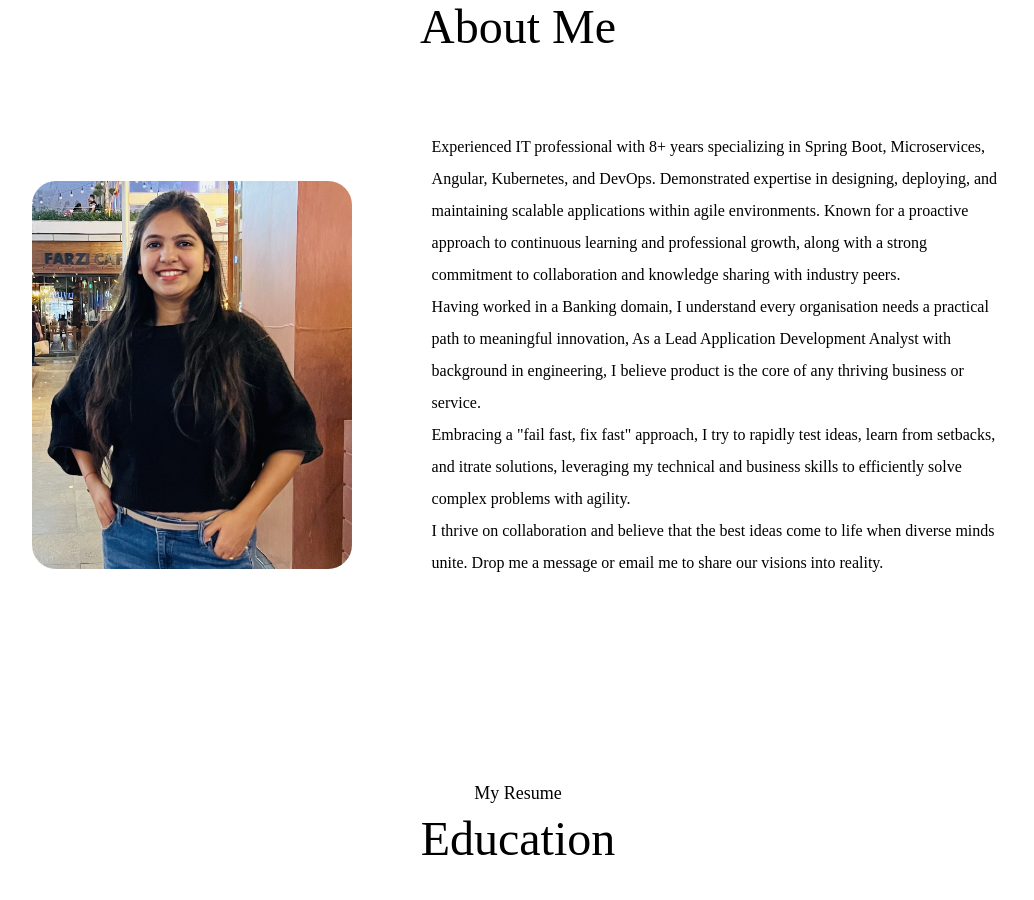
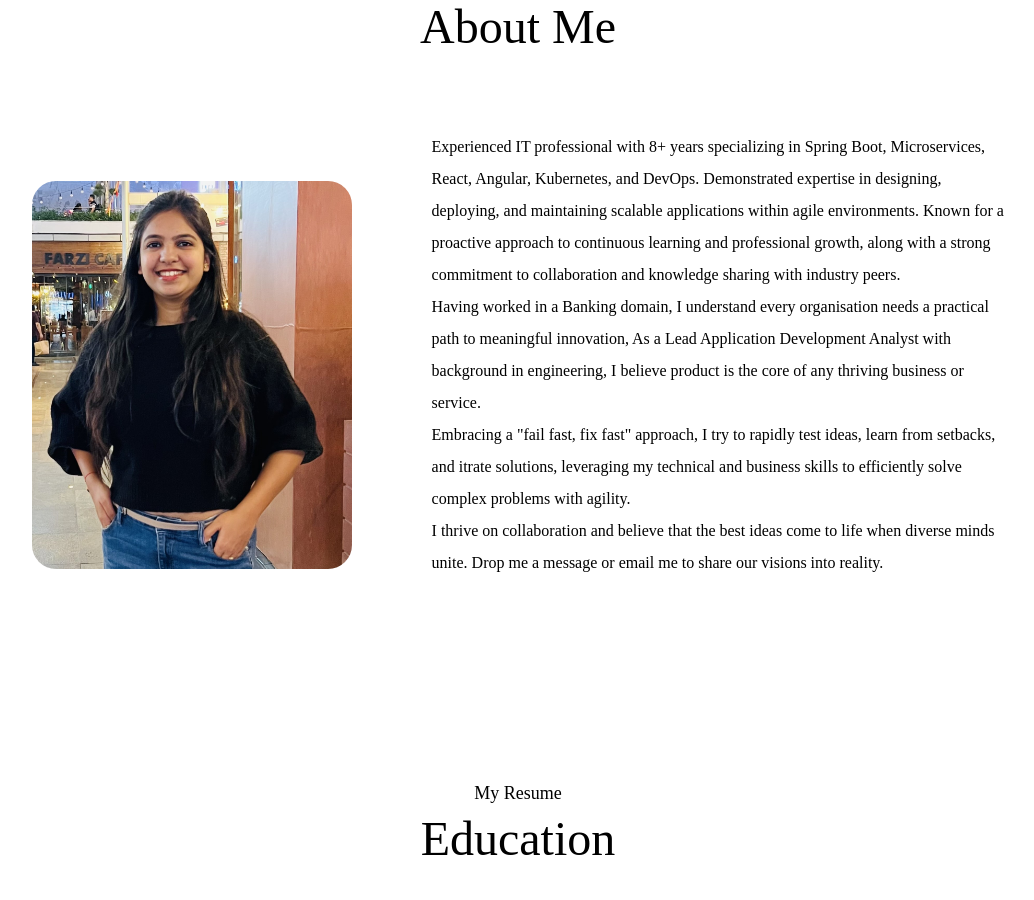
Before and after one commit to cvsnehankita/portfolio-app, a plain HTML site: page index.html in a window 1280 px wide. Shown: the part 873-1773 px from the top of the page, without its empty margins (122-1156 px from the left). Drawn offline with nearby package versions, Linux system fonts and the light colour scheme; files whose address does not match are found by name.

Commit message:
Update index.html
Updates

```diff
--- a/index.html
+++ b/index.html
@@ -80,7 +80,7 @@
                 <img src="./images/IMG_1429.jpeg" alt="" class="w-64 sm:w-80 rounded-3xl max-w-none">
             </div>
             <div class="flex-1">
-                <p class="mb-10 max-w-2xl font-Ovo">Experienced IT professional with 8+ years specializing in Spring Boot, Microservices, Angular, Kubernetes, and DevOps.
+                <p class="mb-10 max-w-2xl font-Ovo">Experienced IT professional with 8+ years specializing in Spring Boot, Microservices, React, Angular, Kubernetes, and DevOps.
                     Demonstrated expertise in designing, deploying, and maintaining scalable applications within agile environments. Known for a proactive approach to continuous learning and professional growth, along with a strong commitment to collaboration and knowledge sharing with industry peers.
                     <br>
                     Having worked in a Banking domain, I understand every organisation needs a practical path to meaningful
```
